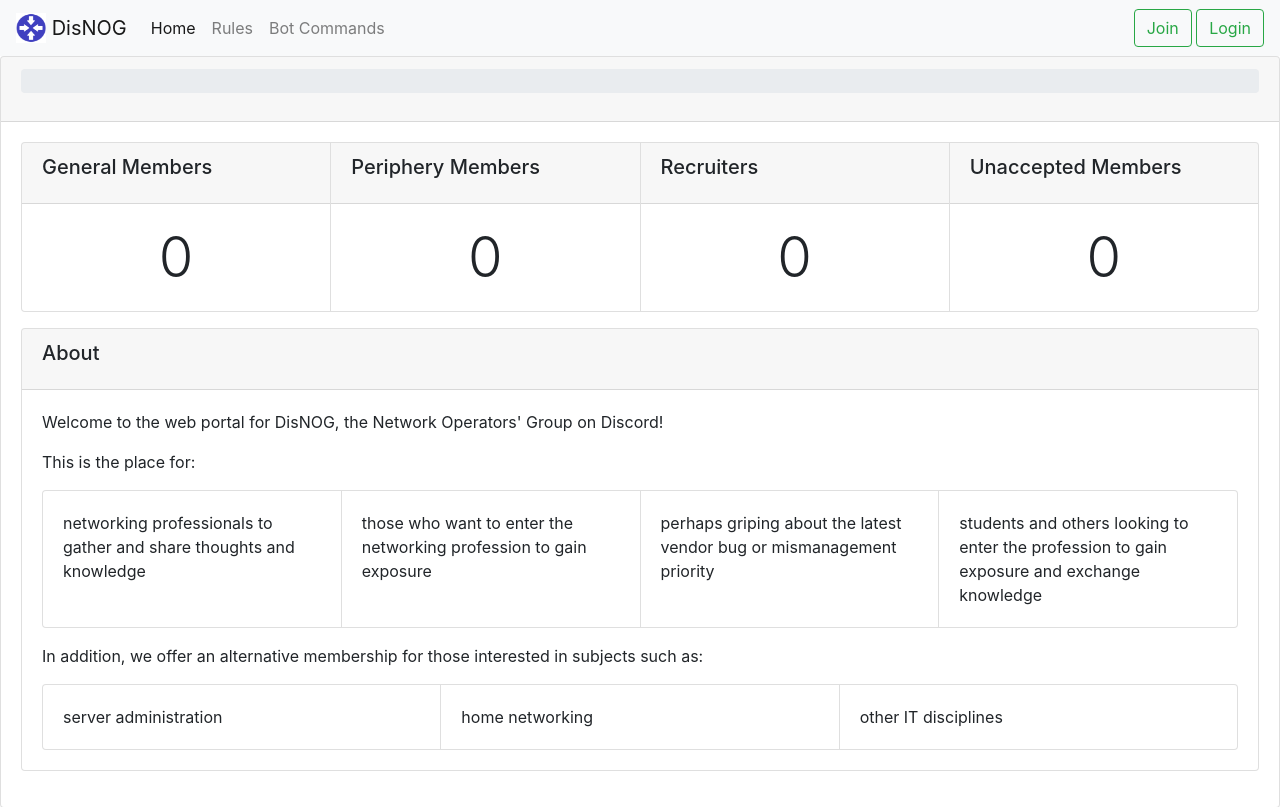
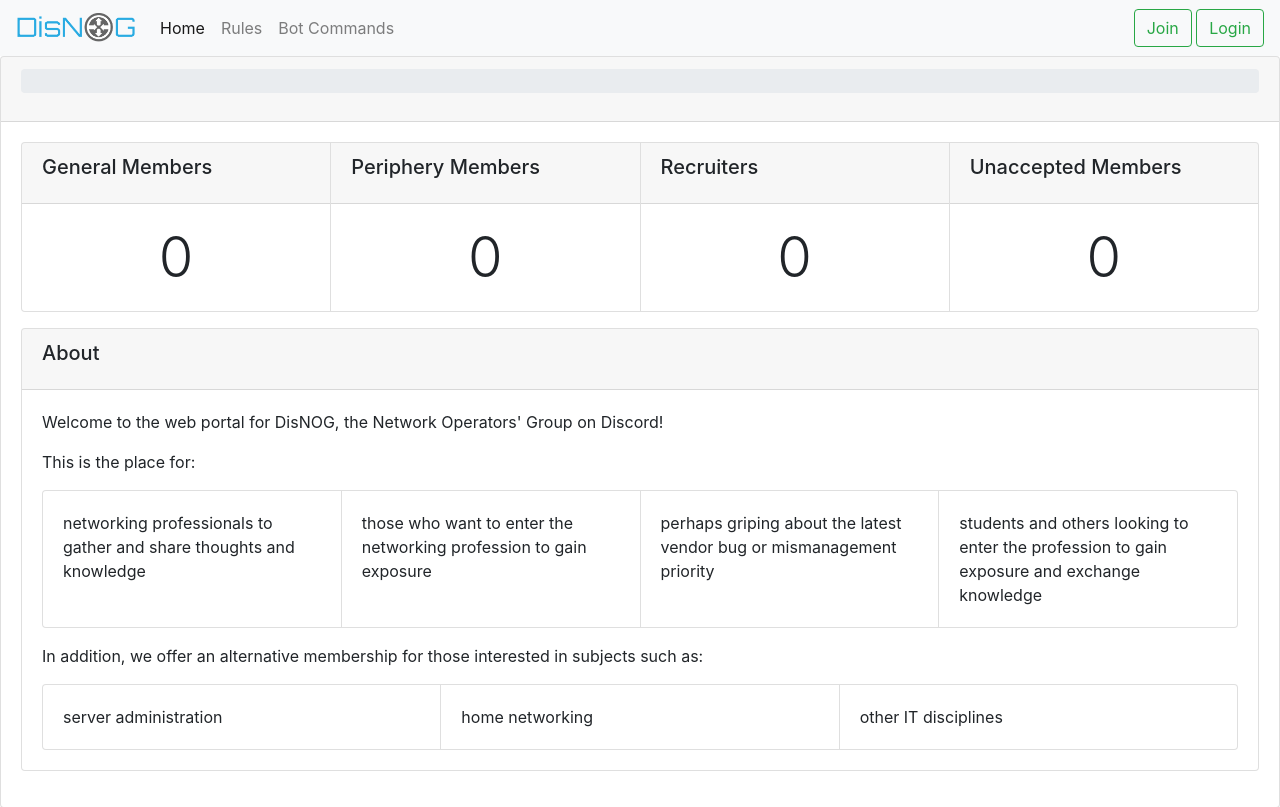
Before and after one commit to disnog/netranger-web, a Flask app: page / in a window 1280 px wide. Shown: the top 807 px of the page. Run offline with Flask 2, Linux system fonts and the light colour scheme; data that the repository does not hold is empty; parts of the project's set-up code (start-up, migrations or seed data) failed here and were passed over; some libraries are stand-ins or nearby versions.

Commit message:
Add DisNOG logo

```diff
--- a/nrweb/templates/base.html
+++ b/nrweb/templates/base.html
@@ -30,9 +30,8 @@
 {% endif %}
 {% endwith %}
 <nav class="navbar navbar-expand-lg navbar-light bg-light">
-    <a class="navbar-brand" href="/home"><img src="{{url_for('static',filename='logo.png')}}" width="30" height="30"
+    <a class="navbar-brand" href="/home"><img src="{{url_for('static',filename='disnog-logo-2-colored.png')}}" height="30"
                                               class="d-inline-block align-top" alt=""/>
-        DisNOG
     </a>
     <button class="navbar-toggler" type="button" data-toggle="collapse" data-target="#navbarNavDropdown"
             aria-controls="navbarNavDropdown" aria-expanded="false" aria-label="Toggle navigation">
```
Also changed, not shown: nrweb/static/disnog-logo-2-colored.png (added), nrweb/static/logo.png (deleted).
